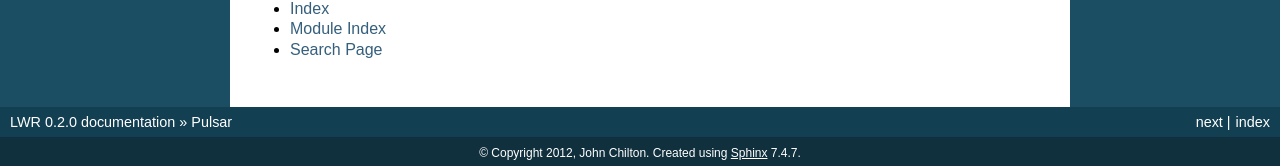
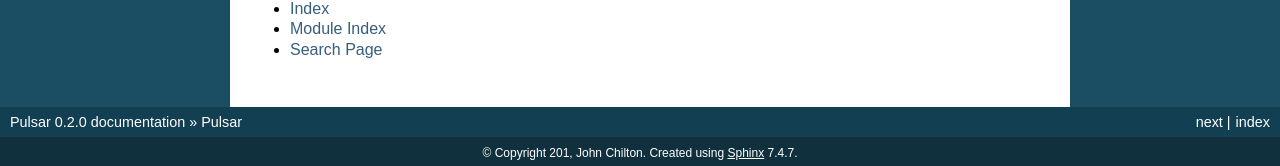
Before and after one commit to galaxyproject/pulsar, a Sphinx documentation site: the page built from docs/source/index.rst, in a window 1280 px wide and 900 px high, scrolled down 10508 px. Shown: the part 731-897 px from the top of the window. Built offline with Sphinx 7.4.7, drawn with Linux system fonts in a browser that asks for light colours; some of the changed text lies outside the part shown.

Commit message:
Update sphinx for LWR to Pulsar.

```diff
--- a/docs/source/conf.py
+++ b/docs/source/conf.py
@@ -1,6 +1,6 @@
 # -*- coding: utf-8 -*-
 #
-# LWR documentation build configuration file, created by
+# Pulsar documentation build configuration file, created by
 # sphinx-quickstart on Sun Dec 16 23:16:23 2012.
 #
 # This file is execfile()d with the current directory set to its containing dir.
@@ -42,8 +42,8 @@ source_suffix = '.rst'
 master_doc = 'index'
 
 # General information about the project.
-project = u'LWR'
-copyright = u'2012, John Chilton'
+project = u'Pulsar'
+copyright = u'201, John Chilton'
 
 # The version info for the project you're documenting, acts as replacement for
 # |version| and |release|, also used in various other places throughout the
@@ -185,8 +185,8 @@ latex_elements = {
 # Grouping the document tree into LaTeX files. List of tuples
 # (source start file, target name, title, author, documentclass [howto/manual]).
 latex_documents = [
-  ('index', 'LWR.tex', u'LWR Documentation',
-   u'John Chilton', 'manual'),
+  ('index', 'Pulsar.tex', u'Pulsar Documentation',
+   u'The Galaxy Project', 'manual'),
 ]
 
 # The name of an image file (relative to this directory) to place at the top of
@@ -215,8 +215,8 @@ latex_documents = [
 # One entry per manual page. List of tuples
 # (source start file, name, description, authors, manual section).
 man_pages = [
-    ('index', 'lwr', u'LWR Documentation',
-     [u'John Chilton'], 1)
+    ('index', 'pulsar', u'Pulsar Documentation',
+     [u'Galaxy Project'], 1)
 ]
 
 # If true, show URL addresses after external links.
@@ -229,8 +229,8 @@ man_pages = [
 # (source start file, target name, title, author,
 #  dir menu entry, description, category)
 texinfo_documents = [
-  ('index', 'LWR', u'LWR Documentation',
-   u'John Chilton', 'LWR', 'One line description of project.',
+  ('index', 'Pulsar', u'Pulsar Documentation',
+   u'Galaxy Project', 'Pulsar', 'One line description of project.',
    'Miscellaneous'),
 ]
 
```
